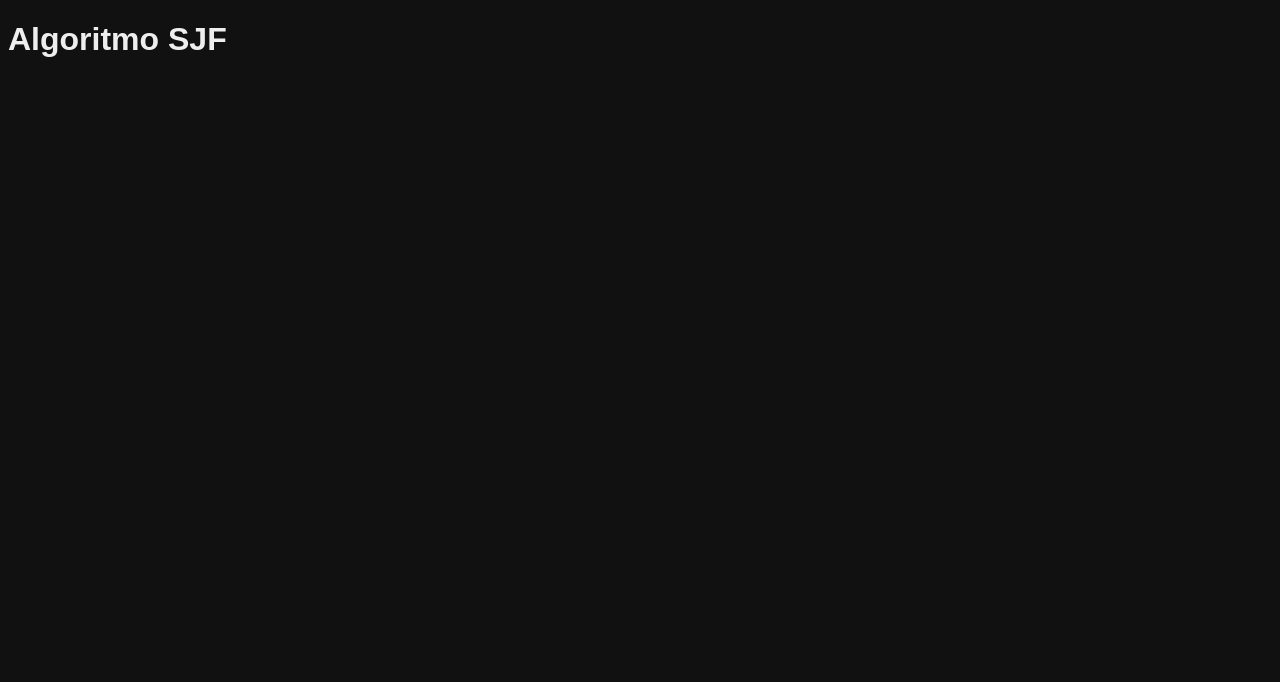
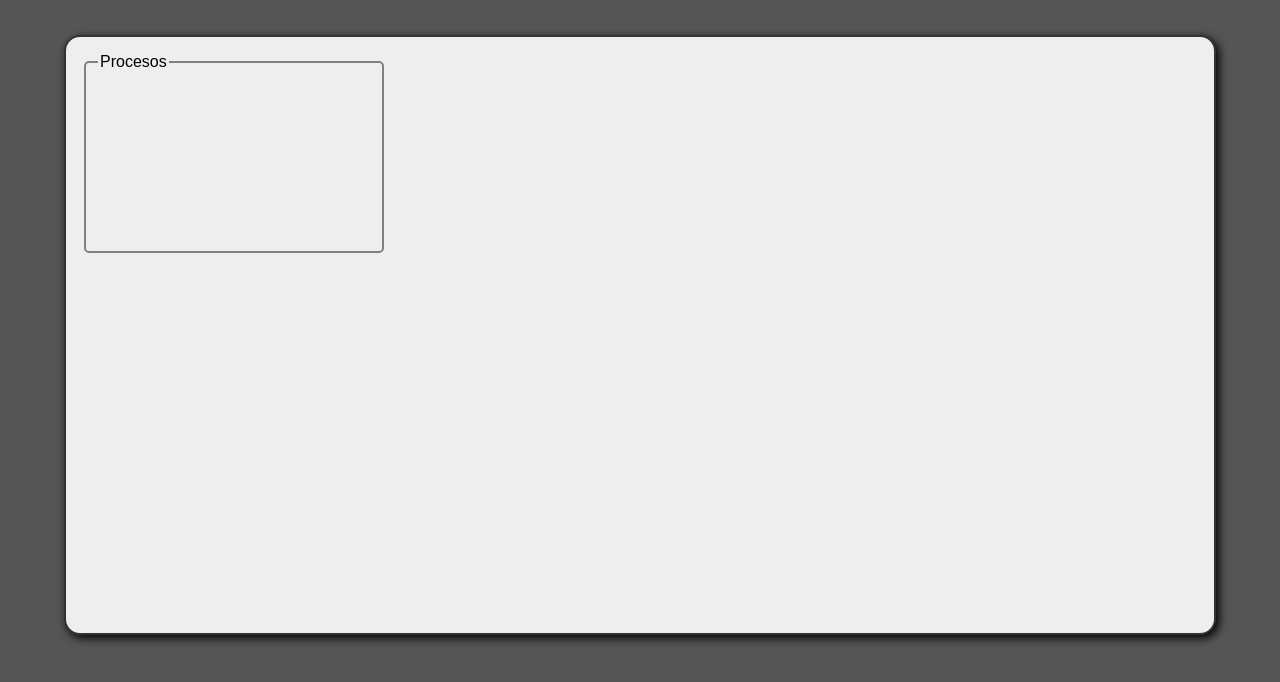
Before and after one commit to msh-dv/algoritmo-sjf, a plain HTML site: page index.html in a window 1280 px wide. Drawn offline with Linux system fonts and the light colour scheme.

Commit message:
Updated interface

```diff
--- a/css/styles.css
+++ b/css/styles.css
@@ -1,6 +1,10 @@
 :root {
-  --bg-color:#111;
+  --bg-color:#555;
   --fg-color:#eee;
+}
+
+*{
+  box-sizing: border-box;
 }
 
 body {
@@ -8,6 +12,27 @@ body {
   background-color: var(--bg-color);
 }
 
-h1 {
-  color:var(--fg-color);
+
+.container {
+  width: 90vw;
+  height: 600px;
+  margin: 35px auto;
+  padding: 1rem;
+  background-color: var(--fg-color);
+  border-radius: 1rem;
+  border:2px solid #333;
+  box-shadow: 3px 3px 10px 0px black;
+  display: flex;
 }
+
+.box-1 {
+  width: 300px;
+  height: 200px;
+}
+
+fieldset {
+  width: 100%;
+  height: 100%;
+  border-radius: 5px;
+  border:2px solid gray;
+}
--- a/index.html
+++ b/index.html
@@ -3,9 +3,22 @@
 <head>
   <meta charset="UTF-8">
   <link rel="stylesheet" href="css/styles.css">
-  <title>Proyecto</title>
+  <meta name="viewport" content="width=device-width, initial-scale=1">
+  <title>Proyecto Final</title>
 </head>
 <body>
-  <h1>Algoritmo SJF</h1>
+  <div class="container">
+    <div class="box-1">
+      <fieldset>
+	<legend>Procesos</legend>
+      </fieldset>
+    </div>
+    <div class="box-2">
+
+    </div>
+    <div class="box-3">
+
+    </div>
+  </div>
 </body>
 </html>
```
